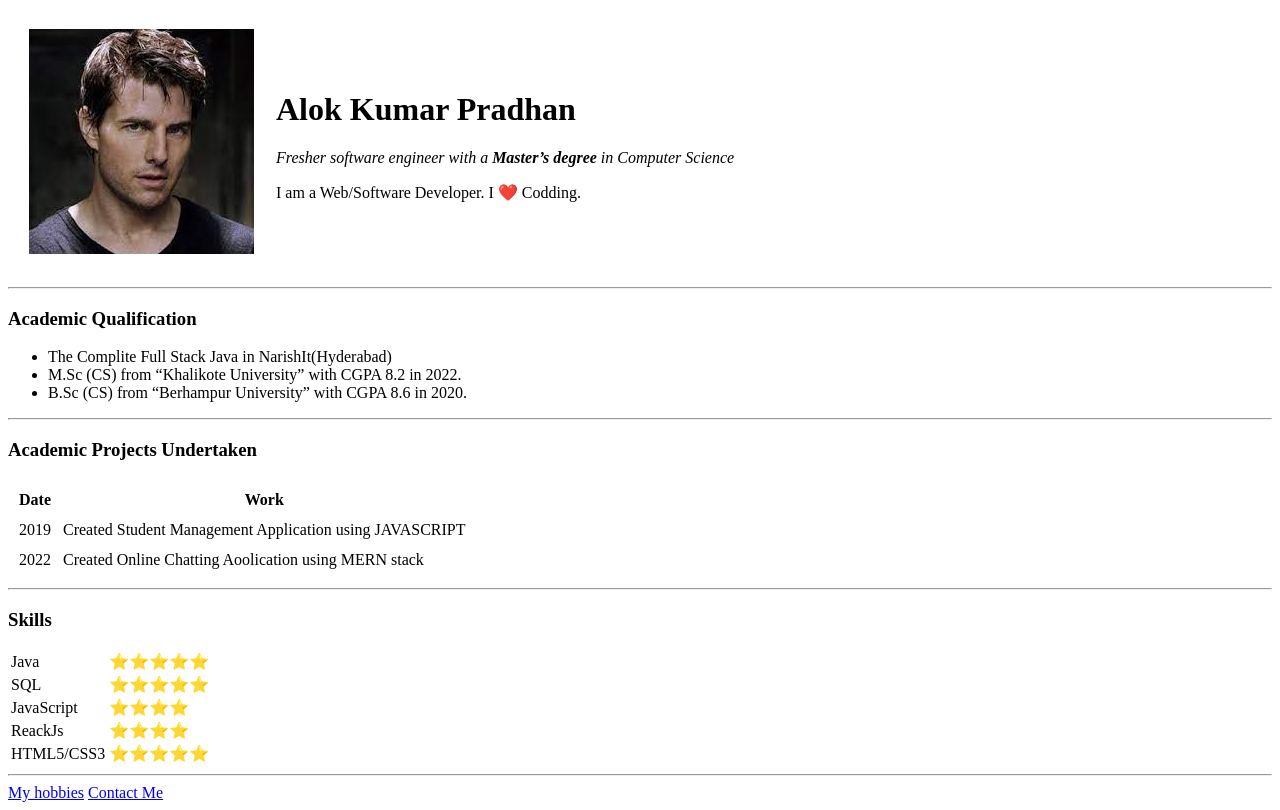
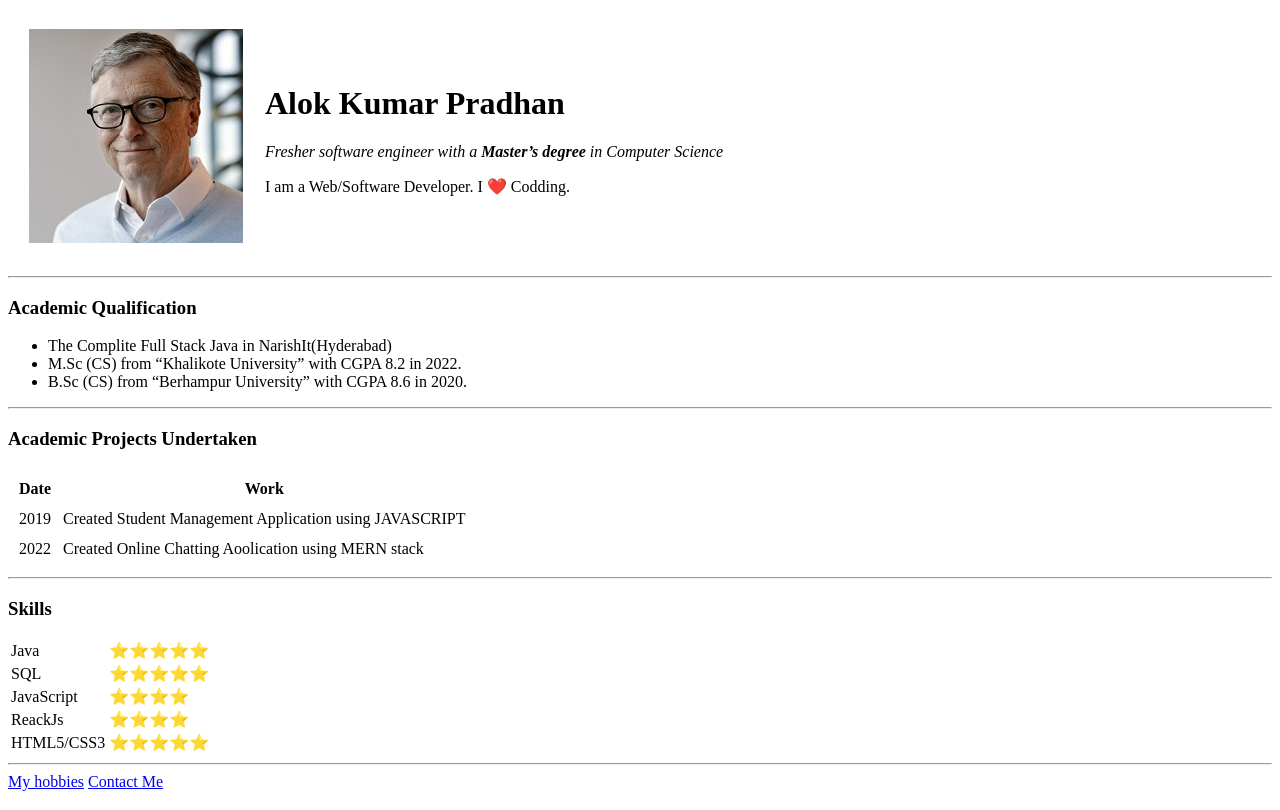
Before and after one commit to AlokKumarP/cv, a plain HTML site: page index.html in a window 1280 px wide. Drawn offline with Linux system fonts and the light colour scheme.

Commit message:
Add Initial CV Websit Files

```diff
--- a/index.html
+++ b/index.html
@@ -6,7 +6,7 @@
 <body>
     <table cellspacing="20">
         <tr>
-            <td><img src="images/download.jfif" alt="Tom Profile picture"></td>
+            <td><img src="images/image.jpg" alt="Tom Profile picture"></td>
             <td><h1>Alok Kumar Pradhan</h1>
                 <p><em>Fresher software engineer with a <strong>Master’s degree </strong>in Computer Science</em></p>
                 <p>I am a Web/Software Developer. I ❤️ Codding.</p></td>
```
